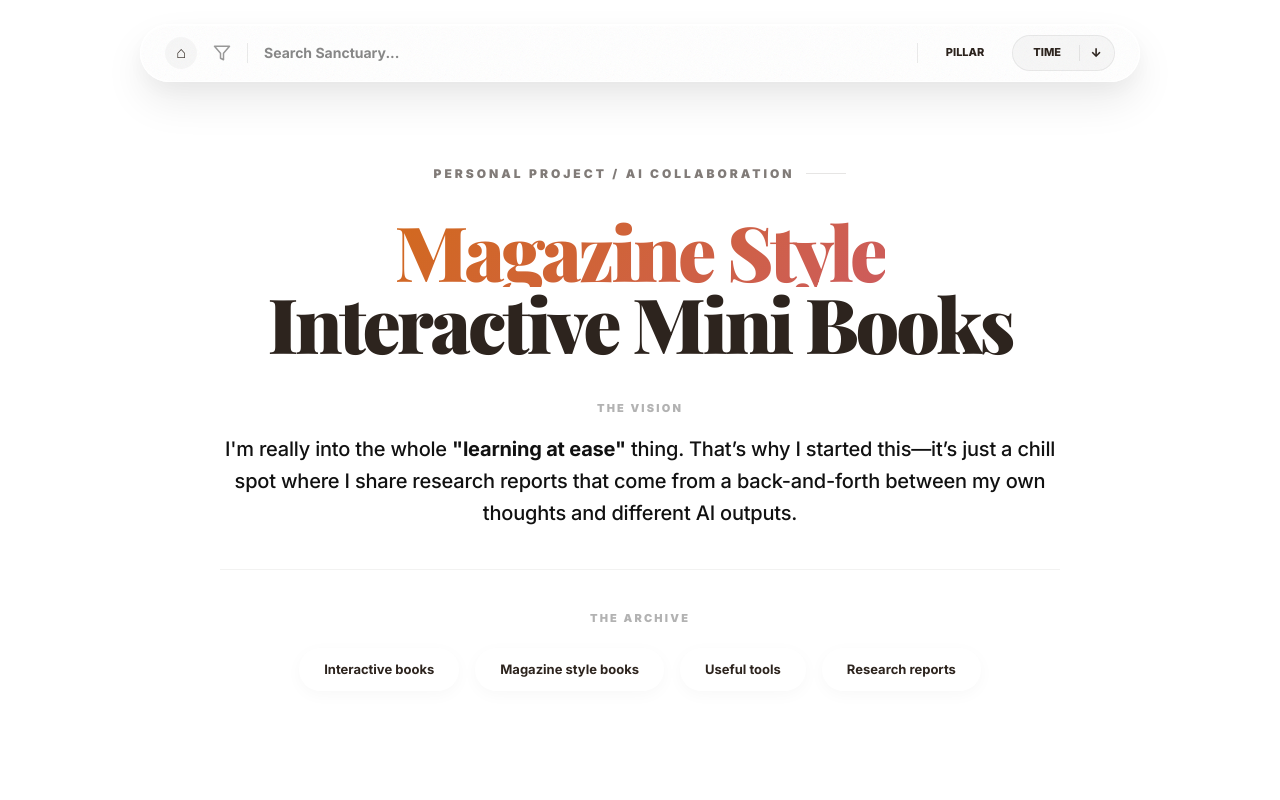
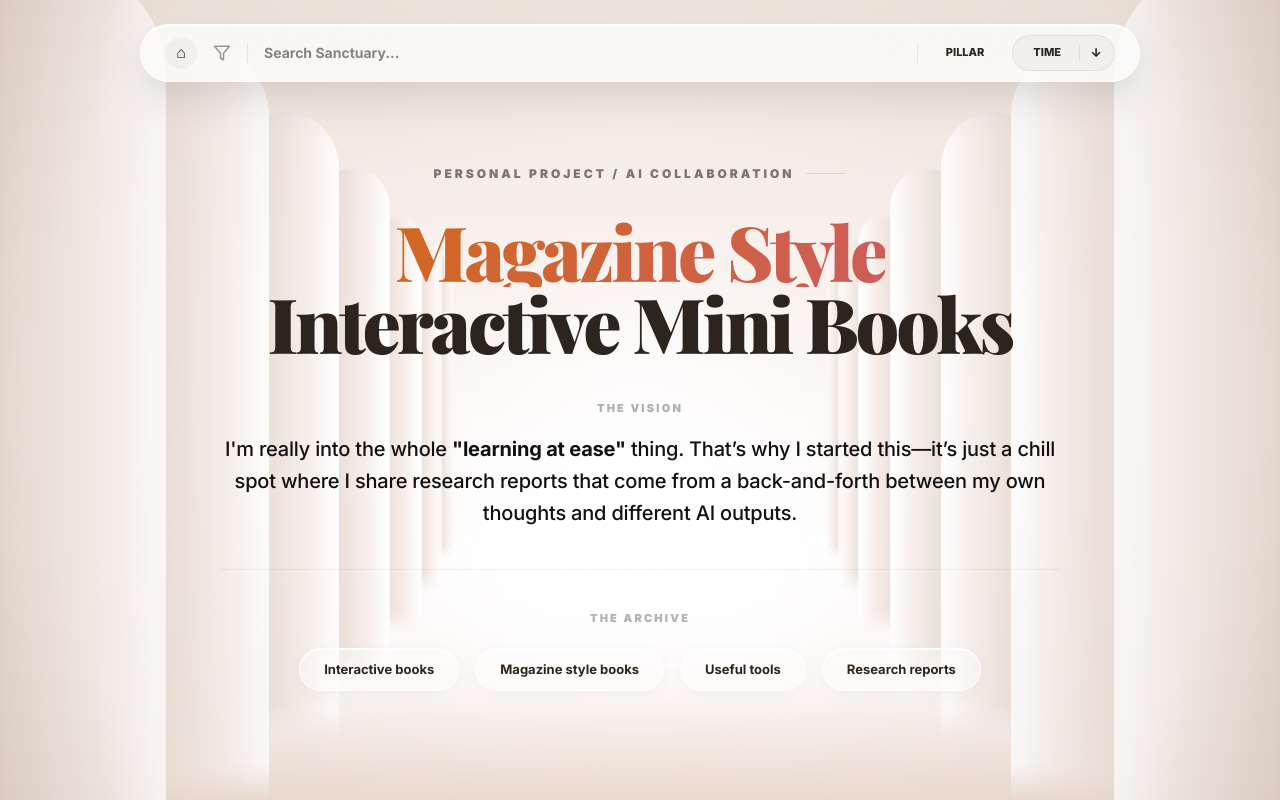
Before and after one commit to prabhu4dx/Library, a Next.js app in the folder webapp/: page / in a window 1280 px wide. Shown: the top 800 px of the page. Built offline with nearby package versions, Linux system fonts and the light colour scheme.

Commit message:
refactor: replace CSS animation-based background with scroll-driven physics-based perspective engine

```diff
--- a/webapp/app/page.tsx
+++ b/webapp/app/page.tsx
@@ -7,89 +7,140 @@ import ArticleCard, { ViewMode } from "./components/ArticleCard";
 /* ── Components ─────────────────────────────────────────── */
 
 /**
- * Luminous Sanctuary Background
- * 24 Symmetrical Pillars (12 per side) tapering steeply inward.
- * Warm palette: Orange, Yellow, Rose, White.
- * Rhythmic 'Pulse' light flashing from bottom up.
+ * Luminous Sanctuary Background (Software Grade CSS Gradients)
+ * Implements a deep, perspective-driven cathedral of light using exclusively CSS GSS gradients.
+ * Drives a real-time 'scroll-to-blur' physics engine using requestAnimationFrame.
  */
 function FixedSanctuaryBackground() {
-  const pillarCount = 12; // Per side
-  const colors = ["#FFEFD5", "#FFFACD", "#FFE4E1", "#FFF5EE"]; // Papaya, Lemon, Rose, White
+  const bgRef = React.useRef<HTMLDivElement>(null);
 
-  const generatePillars = (side: "left" | "right") => {
-    return Array.from({ length: pillarCount }).map((_, i) => {
-      const ratio = i / (pillarCount - 1); // 0 (outer) to 1 (inner)
-      const invRatio = 1 - ratio;
+  useEffect(() => {
+    let animationFrameId: number;
+    let lastScrollY = -1; // Force first frame trigger
 
-      return {
-        side,
-        // Non-linear spacing for deeper perspective
-        position: `${(Math.pow(i, 1.4) * 1.8)}%`,
-        // Steep height/width tapering: Outer is tall/wide, Inner is short/narrow
-        width: `${14 * Math.pow(invRatio, 1.5) + 1.2}vw`,
-        height: `${65 * Math.pow(invRatio, 1.8) + 35}vh`,
-        opacity: 0.35 * invRatio + 0.05,
-        color: colors[i % colors.length],
-        blur: `${10 * ratio + 40}px`,
-        zIndex: pillarCount - i,
-        delay: `${i * 0.5}s`, // Staggered flashing
-      };
-    });
+    const updateBlur = () => {
+      const scrollY = window.scrollY;
+      if (scrollY === lastScrollY) {
+        animationFrameId = requestAnimationFrame(updateBlur);
+        return;
+      }
+      lastScrollY = scrollY;
+
+      // Blur increases up to 32px over the first 800px of scrolling
+      if (bgRef.current) {
+        const blurValue = Math.min(32, (scrollY / 800) * 32);
+        // Slowly reduce opacity/brightness to draw absolute focus to reading material
+        const opacity = Math.max(0.3, 1 - (scrollY / 1000) * 0.7);
+        // Slightly zoom inward for depth
+        const scale = 1 + (scrollY / 1000) * 0.05;
+
+        bgRef.current.style.filter = `blur(${blurValue.toFixed(1)}px)`;
+        bgRef.current.style.opacity = opacity.toFixed(2);
+        bgRef.current.style.transform = `scale(${scale.toFixed(3)})`;
+      }
+      animationFrameId = requestAnimationFrame(updateBlur);
     };
 
-  const leftPillars = useMemo(() => generatePillars("left"), []);
-  const rightPillars = useMemo(() => generatePillars("right"), []);
+    animationFrameId = requestAnimationFrame(updateBlur);
+    return () => cancelAnimationFrame(animationFrameId);
+  }, []);
+
+  const pillars = [
+    // LEFT SIDE (Foreground to Background Perspective Depth)
+    { side: "left", pos: "-5%", width: "18%", height: "115%", z: 20, blur: "0px", bottom: "-10%" }, // Immersive Front
+    { side: "left", pos: "9%", width: "12%", height: "95%", z: 19, blur: "0px", bottom: "0%" },     // Planted on screen bottom
+    { side: "left", pos: "18%", width: "8.5%", height: "78%", z: 18, blur: "0.5px", bottom: "8%" }, // Receding
+    { side: "left", pos: "24.5%", width: "6%", height: "64%", z: 17, blur: "1px", bottom: "15%" },
+    { side: "left", pos: "29%", width: "4%", height: "52%", z: 16, blur: "1.5px", bottom: "21%" },
+    { side: "left", pos: "32%", width: "2.5%", height: "44%", z: 15, blur: "2px", bottom: "26%" },
+    { side: "left", pos: "34%", width: "1.5%", height: "38%", z: 14, blur: "3px", bottom: "30%" },
+
+    // RIGHT SIDE (Mirroring geometry)
+    { side: "right", pos: "-5%", width: "18%", height: "115%", z: 20, blur: "0px", bottom: "-10%" },
+    { side: "right", pos: "9%", width: "12%", height: "95%", z: 19, blur: "0px", bottom: "0%" },
+    { side: "right", pos: "18%", width: "8.5%", height: "78%", z: 18, blur: "0.5px", bottom: "8%" },
+    { side: "right", pos: "24.5%", width: "6%", height: "64%", z: 17, blur: "1px", bottom: "15%" },
+    { side: "right", pos: "29%", width: "4%", height: "52%", z: 16, blur: "1.5px", bottom: "21%" },
+    { side: "right", pos: "32%", width: "2.5%", height: "44%", z: 15, blur: "2px", bottom: "26%" },
+    { side: "right", pos: "34%", width: "1.5%", height: "38%", z: 14, blur: "3px", bottom: "30%" },
+  ];
+
+  const getPillarGradient = (side: string) => {
+    // Generates a 3D cylindrical shader wrap.
+    // Light is blasting from the center aisle onto the inner-facing curves of the columns.
+    if (side === "left") {
+      return "linear-gradient(to right, #DBCAC0 0%, #ECE0D8 30%, #F8F0EC 70%, #FFFFFF 100%)";
+    } else {
+      return "linear-gradient(to left, #DBCAC0 0%, #ECE0D8 30%, #F8F0EC 70%, #FFFFFF 100%)";
+    }
+  };
 
   return (
-    <div style={{ position: "fixed", inset: 0, zIndex: -1, background: "#FFFFFF", overflow: "hidden" }}>
-      {/* Ambient Mesh Glow (Warm Sunset) */}
+    <div style={{ position: "fixed", inset: 0, zIndex: -1, background: "#FDFCF7", overflow: "hidden" }}>
+
+      {/* The Dynamic Scroll-to-Blur Engine */}
+      <div ref={bgRef} style={{
+        position: "absolute", inset: 0,
+        willChange: "filter, opacity, transform",
+        // We scale from the bottom so the floor horizon never moves during the parallax zoom
+        transformOrigin: "center 85%"
+      }}>
+
+        {/* Foundation Atmospheric Sky (Warm Beige to White) */}
         <div style={{
           position: "absolute", inset: 0,
-        background: `
-          radial-gradient(circle at 5% 10%, #FFEFD590 0%, transparent 40%),
-          radial-gradient(circle at 95% 15%, #FFE4E170 0%, transparent 45%),
-          radial-gradient(circle at 50% 90%, #FFFACD40 0%, transparent 60%),
-          #FFFFFF
-        `,
-        filter: "blur(120px)"
+          background: "linear-gradient(to bottom, #F0E6DD 0%, #F8F0EC 30%, #FFFFFF 70%)"
         }} />
 
-      {/* Luminous Architecture Array */}
-      {[...leftPillars, ...rightPillars].map((p, idx) => (
-        <div key={idx} className="pillar-luminous" style={{
+        {/* 3D Volumetric Cylinders Array */}
+        {pillars.map((p, i) => (
+          <div key={i} style={{
             position: "absolute",
-          [p.side]: p.position,
-          bottom: 0,
+            bottom: p.bottom, // Dynamic physics bottom planting the pillar squarely onto the perspective floor
+            [p.side]: p.pos,
             width: p.width,
             height: p.height,
-          background: `linear-gradient(to top, ${p.color}EE 0%, ${p.color}40 40%, transparent 95%)`,
-          backdropFilter: `blur(${p.blur})`,
-          WebkitBackdropFilter: `blur(${p.blur})`,
-          borderRadius: "500px 500px 0 0",
-          opacity: p.opacity,
-          zIndex: p.zIndex,
-          animationDelay: p.delay,
+            background: getPillarGradient(p.side),
+            borderRadius: "1000px 1000px 0 0", // Absolute rounded cylinder tops
+            filter: `blur(${p.blur})`, // Gently soften distant edges
+            zIndex: p.z,
+            // Only gracefully soften the very last 5% of the base so it merges physically into the floor reflection, but stands solid
+            maskImage: "linear-gradient(to bottom, black 0%, black 95%, transparent 100%)",
+            WebkitMaskImage: "linear-gradient(to bottom, black 0%, black 95%, transparent 100%)",
+          }}>
+            {/* Extremely bright localized rim light glowing around the inner edge curve */}
+            <div style={{
+              position: "absolute", top: 0, bottom: 0,
+              [p.side === "left" ? "right" : "left"]: "-4%",
+              width: "25%",
+              background: `linear-gradient(to ${p.side === "left" ? "right" : "left"}, transparent 0%, rgba(255,255,255,1) 100%)`,
+              filter: "blur(6px)",
             }} />
+          </div>
         ))}
 
-      {/* Vignette Shadow for Depth */}
+        {/* The Mirrored High-Gloss Reflection Perspective Floor */}
+        <div style={{
+          position: "absolute", bottom: 0, left: 0, right: 0, height: "35%",
+          // Draws from deep warm floor shadows bleeding upwards into pure transparency behind the pillars
+          background: "linear-gradient(to top, #EDDCD1 0%, rgba(250, 239, 236, 0.4) 40%, transparent 100%)",
+          zIndex: 1, // Sweeps underneath the pillars, rooting them into the ground
+        }} />
+
+        {/* Deep Horizon Glow / Holy Light Core pushing out from the vanished aisle */}
+        <div style={{
+          position: "absolute", top: "25%", bottom: "20%", left: "30%", right: "30%",
+          background: "radial-gradient(ellipse at 50% 100%, #FFFFFF 0%, rgba(255,255,255,0.9) 30%, transparent 70%)",
+          filter: "blur(30px)", zIndex: 5,
+        }} />
+
+        {/* Optical Alignment Vignette pushing depth */}
         <div style={{
           position: "absolute", inset: 0,
-        background: "radial-gradient(circle at center, transparent 45%, rgba(255,255,255,0.4) 100%)",
-        pointerEvents: "none"
+          background: "radial-gradient(circle at center, transparent 35%, rgba(210, 195, 185, 0.2) 80%, rgba(180, 160, 145, 0.3) 100%)",
+          pointerEvents: "none", zIndex: 40
         }} />
-
-      <style jsx global>{`
-        .pillar-luminous {
-          animation: pillar-flash 8s infinite alternate ease-in-out;
-          will-change: opacity, transform;
-        }
-        @keyframes pillar-flash {
-          0% { transform: scaleY(0.98); opacity: 0.1; filter: brightness(0.9) saturate(0.8); }
-          50% { opacity: 0.4; filter: brightness(1.3) saturate(1.2); }
-          100% { transform: scaleY(1.02); opacity: 0.1; filter: brightness(0.9) saturate(0.8); }
-        }
-      `}</style>
+      </div>
     </div>
   );
 }
@@ -466,7 +517,7 @@ export default function Home() {
   }, [category, type, search, sortKey, sortDir]);
 
   return (
-    <div style={{ minHeight: "100vh", background: "#FFFFFF" }}>
+    <div style={{ minHeight: "100vh", background: "transparent" }}>
 
       {/* Luminous Perspective Pillars Backdrop */}
       <FixedSanctuaryBackground />
```
Lines whose indentation alone changed are shown as unchanged.
